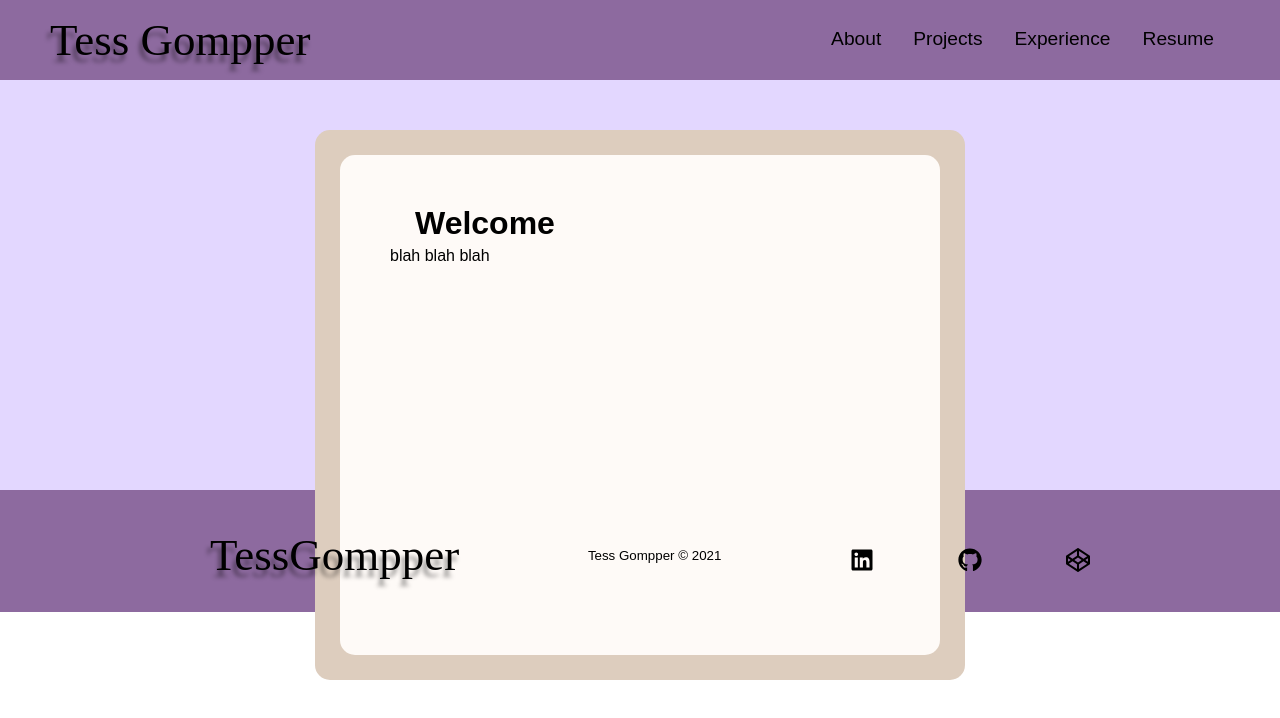
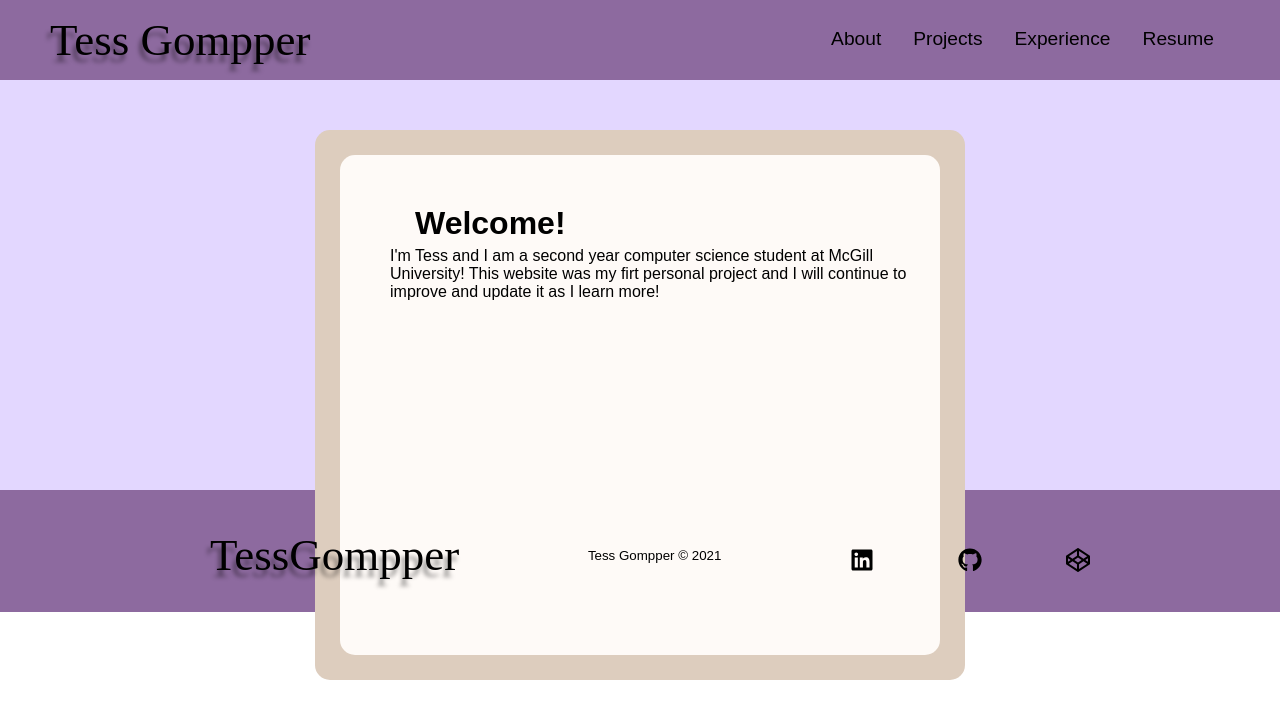
Before and after one commit to tgompper1/myWebsite, a React (Create React App) app: page / in a window 1280 px wide. Shown: the top 718 px of the page. Built offline with nearby package versions, Linux system fonts and the light colour scheme.

Commit message:
added welcome

```diff
--- a/src/components/pages/Home/Home.js
+++ b/src/components/pages/Home/Home.js
@@ -6,8 +6,9 @@ function Home() {
         <div class='bubble__container'>
             <div class = 'bubble__container2'>
             <div class='bubble'>
-                <h1>Welcome</h1>
-                <p>blah blah blah</p>
+                <h1>Welcome!</h1>
+                <p>I'm Tess and I am a second year computer science student at McGill University!
+                    This website was my firt personal project and I will continue to improve and update it as I learn more!</p>
             </div>
             </div>
         </div>
```
